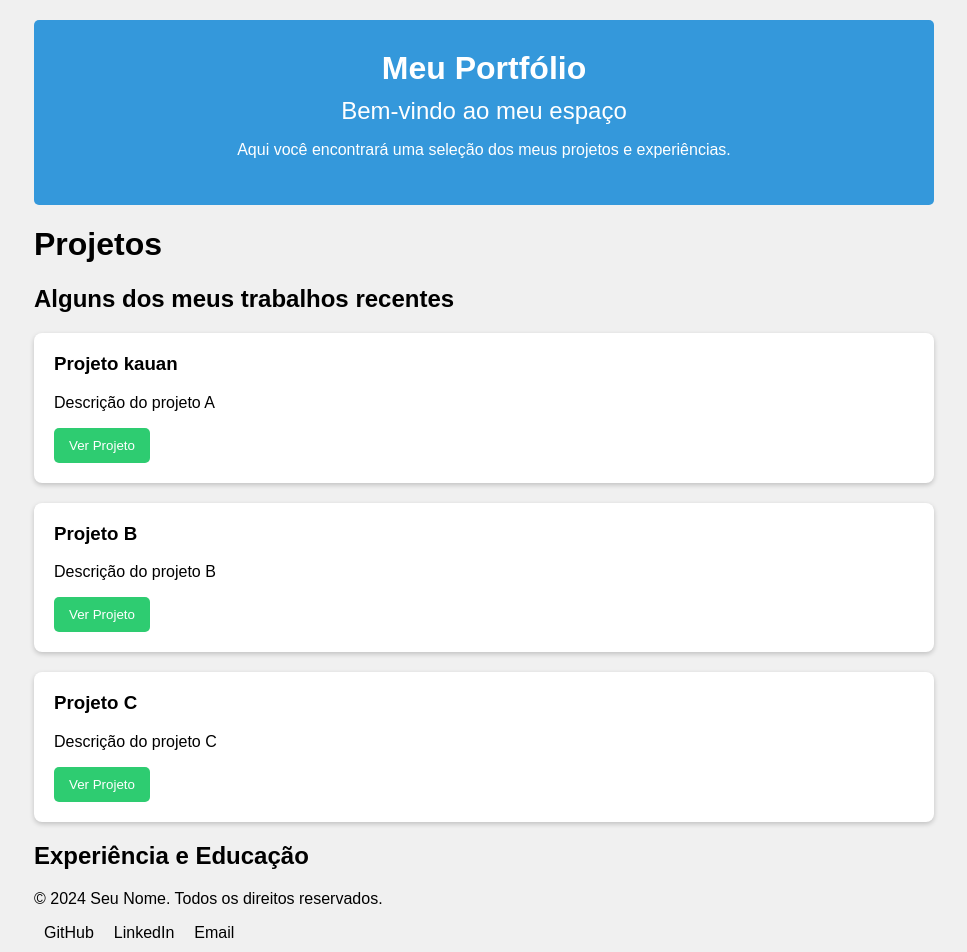
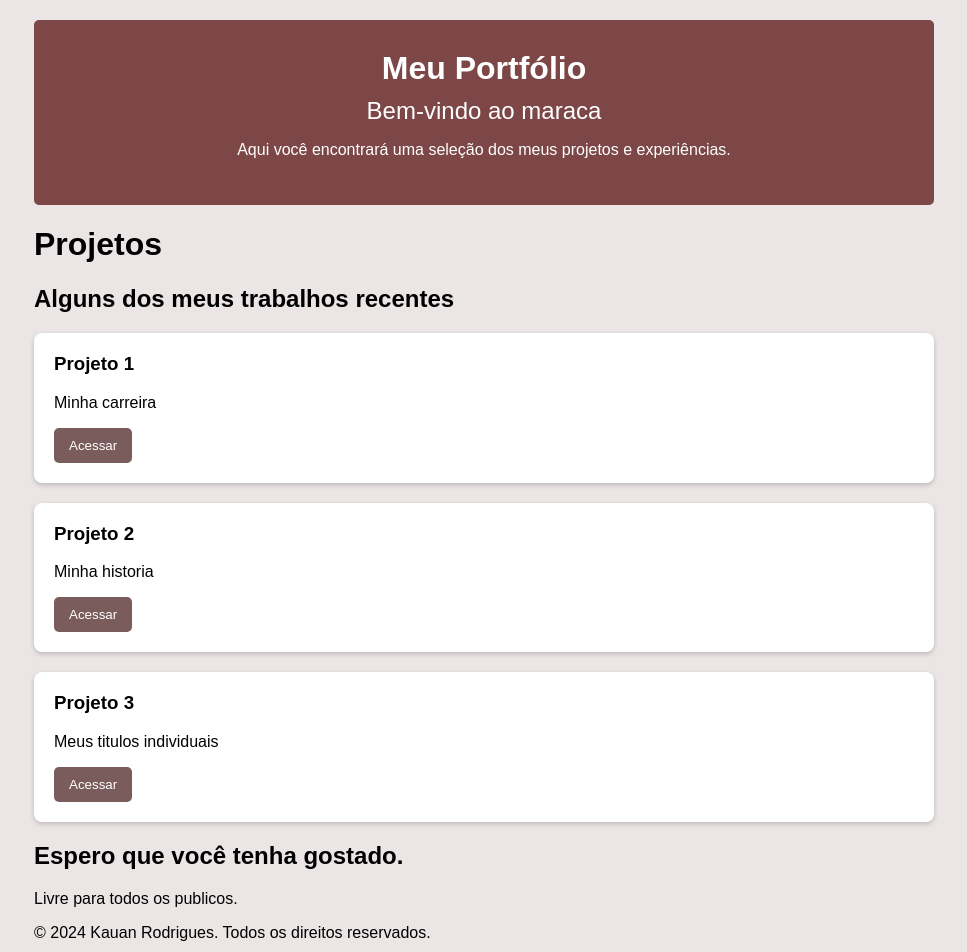
Before and after one commit to kauann008/portfolio-kaua, a Next.js app: page / in a window 1280 px wide. Shown: the top 952 px of the page, without its empty margins (156-1123 px from the left). Built offline with nearby package versions, Linux system fonts and the light colour scheme.

Commit message:
adicionando informacoes e estilos meus

```diff
--- a/src/pages/index.js
+++ b/src/pages/index.js
@@ -6,9 +6,9 @@ import { Cartao } from '../componentes/cartao';
 import { Rodape } from '../componentes/rodape';
 
 const projetos = [
-  { nome: 'Projeto kauan', descricao: 'Descrição do projeto A' },
-  { nome: 'Projeto B', descricao: 'Descrição do projeto B' },
-  { nome: 'Projeto C', descricao: 'Descrição do projeto C' },
+  { nome: 'Projeto 1', descricao: 'Minha carreira' },
+  { nome: 'Projeto 2', descricao: 'Minha historia ' },
+  { nome: 'Projeto 3', descricao: 'Meus titulos individuais' },
 ];
 
 export default function Home() {
@@ -16,7 +16,7 @@ export default function Home() {
     <div className="app">
       <Cabecalho
         nome="Meu Portfólio"
-        subtitulo="Bem-vindo ao meu espaço"
+        subtitulo="Bem-vindo ao maraca"
         descricao="Aqui você encontrará uma seleção dos meus projetos e experiências."
       />
       <Titulo nome="Projetos" subnome="Alguns dos meus trabalhos recentes" />
@@ -26,14 +26,15 @@ export default function Home() {
             key={index}
             titulo={projeto.nome}
             conteudo={projeto.descricao}
-            botaoTexto="Ver Projeto"
+            botaoTexto="Acessar"
             onClickBotao={() => alert(`Abrindo ${projeto.nome}`)}
           />
         ))}
       </section>
-      <TituloSessao titulo="Experiência e Educação" />
+      <TituloSessao titulo="Espero que você tenha gostado." />
+      Livre para todos os publicos.
       <Rodape
-        nome="Seu Nome"
+        nome="Kauan Rodrigues"
         linkGithub="https://github.com/seuusuario"
         linkLinkedin="https://linkedin.com/in/seuusuario"
         email="kauanrodrigues5527@gmail.com"
--- a/src/styles/globals.css
+++ b/src/styles/globals.css
@@ -2,7 +2,7 @@ body {
   font-family: Arial, sans-serif;
   margin: 0;
   padding: 0;
-  background-color: #f0f0f0;
+  background-color: #ece5e5;
 }
 
 .app {
@@ -12,7 +12,7 @@ body {
 }
 
 .cabecalho {
-  background-color: #3498db;
+  background-color: #7d4747;
   color: white;
   padding: 30px;
   text-align: center;
@@ -51,7 +51,7 @@ body {
 }
 
 .cartao button {
-  background-color: #2ecc71;
+  background-color: #7b5c5c;
   color: white;
   border: none;
   padding: 10px 15px;
@@ -61,7 +61,7 @@ body {
 }
 
 .cartao button:hover {
-  background-color: #27ae60;
+  background-color: #7b5c5c;
 }
 
 .rodape {
```
